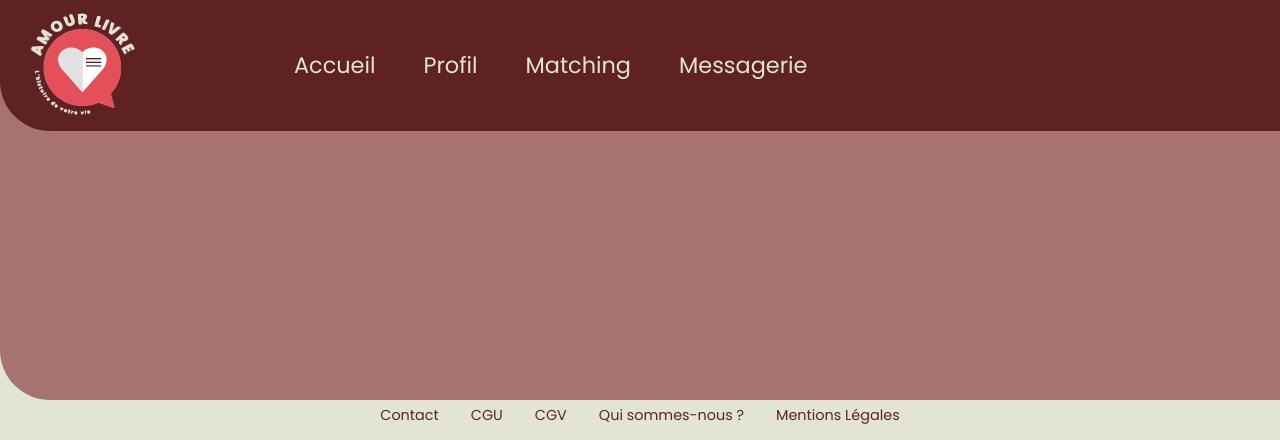
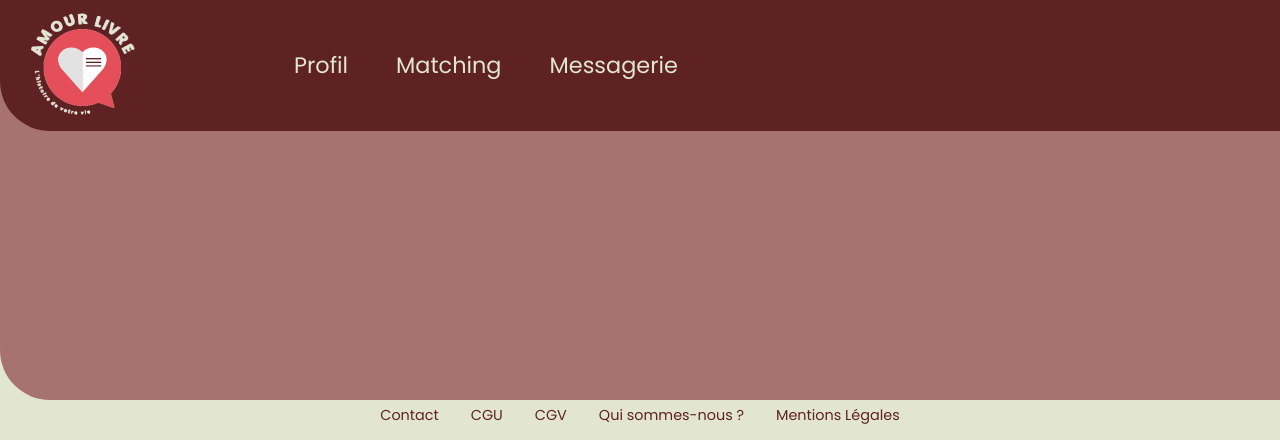
Before and after one commit to WebForce3-KevInvicto/amourlivre, a Symfony app: template templates/base.html.twig in a window 1280 px wide. Shown: the top 440 px of the page. Run offline with Twig, Linux system fonts and the light colour scheme; the template is opened without the code that fills it, so the values that code supplies are empty; some libraries are stand-ins or nearby versions; some web fonts are replaced.

Commit message:
Modif navbar: suppression  accueil, ajout routes

```diff
--- a/templates/base.html.twig
+++ b/templates/base.html.twig
@@ -30,16 +30,13 @@
 						<div class="collapse navbar-collapse main-menu__collapse" id="navbarSupportedContent">
 							<ul class="navbar-nav main-menu__nav me-auto mb-2 mb-lg-0">
 								<li class="nav-item main-menu__item">
-									<a class="nav-link main-menu__link active" aria-current="page" href="#">Accueil</a>
+									<a class="nav-link main-menu__link" href="{{path('profil')}}">Profil</a>
 								</li>
 								<li class="nav-item main-menu__item">
-									<a class="nav-link main-menu__link" href="#">Profil</a>
+									<a class="nav-link main-menu__link" href="{{path('matching')}}">Matching</a>
 								</li>
 								<li class="nav-item main-menu__item">
-									<a class="nav-link main-menu__link" href="#">Matching</a>
-								</li>
-								<li class="nav-item main-menu__item">
-									<a class="nav-link main-menu__link" href="#">Messagerie</a>
+									<a class="nav-link main-menu__link" href="{{path('messagerie')}}">Messagerie</a>
 								</li>
 							</ul>
 
```
Also changed, not shown: src/Controller/MainController.php (+35 -0 lines), templates/main/matching.html.twig (added, +7 -0 lines), templates/main/messagerie.html.twig (added, +7 -0 lines), templates/main/profil.html.twig (added, +7 -0 lines).
